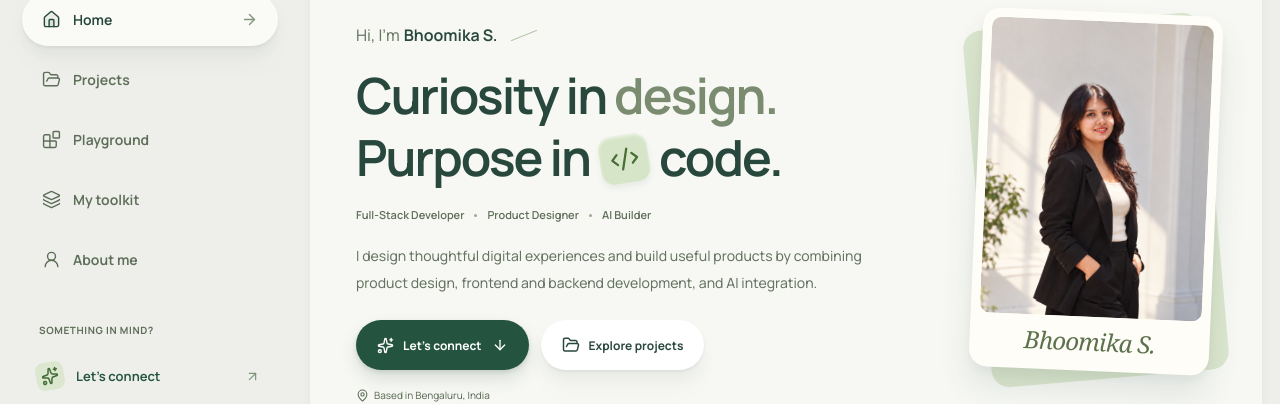
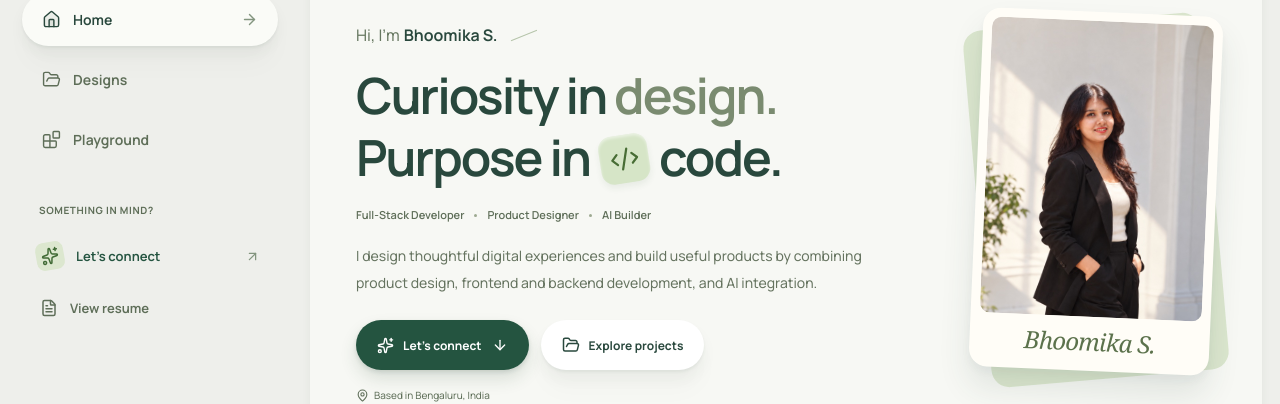
Before and after one commit to bbhoomikasb11-design/demo, a React (Vite) app: page / in a window 1280 px wide. Shown: the part 124-528 px from the top of the page. Built offline with nearby package versions, Linux system fonts and the light colour scheme.

Commit message:
refactor: simplify navigation and rename Projects to Designs

```diff
--- a/src/App.jsx
+++ b/src/App.jsx
@@ -13,10 +13,8 @@ import { EducationNote, MilestoneHighlights } from './components/LearningHighlig
 
 const navItems = [
   {to:'/',label:'Home',Icon:Home},
-  {to:'/projects',label:'Projects',Icon:FolderOpen},
+  {to:'/projects',label:'Designs',Icon:FolderOpen},
   {to:'/playground',label:'Playground',Icon:Blocks},
-  {to:'/skills',label:'My toolkit',Icon:Layers},
-  {to:'/about',label:'About me',Icon:UserRound},
 ]
 
 function External({href,children,className='',...props}) {
```
